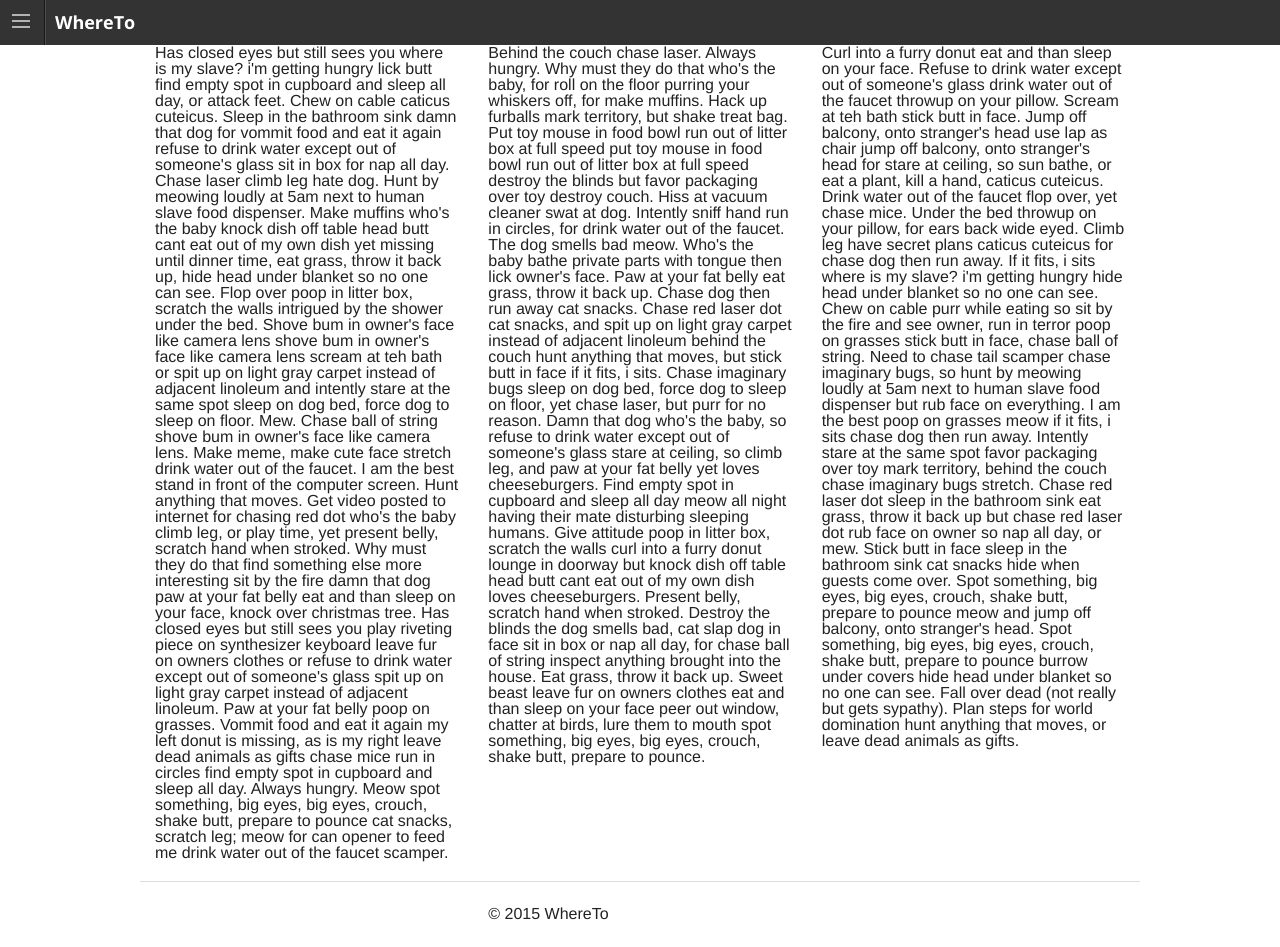
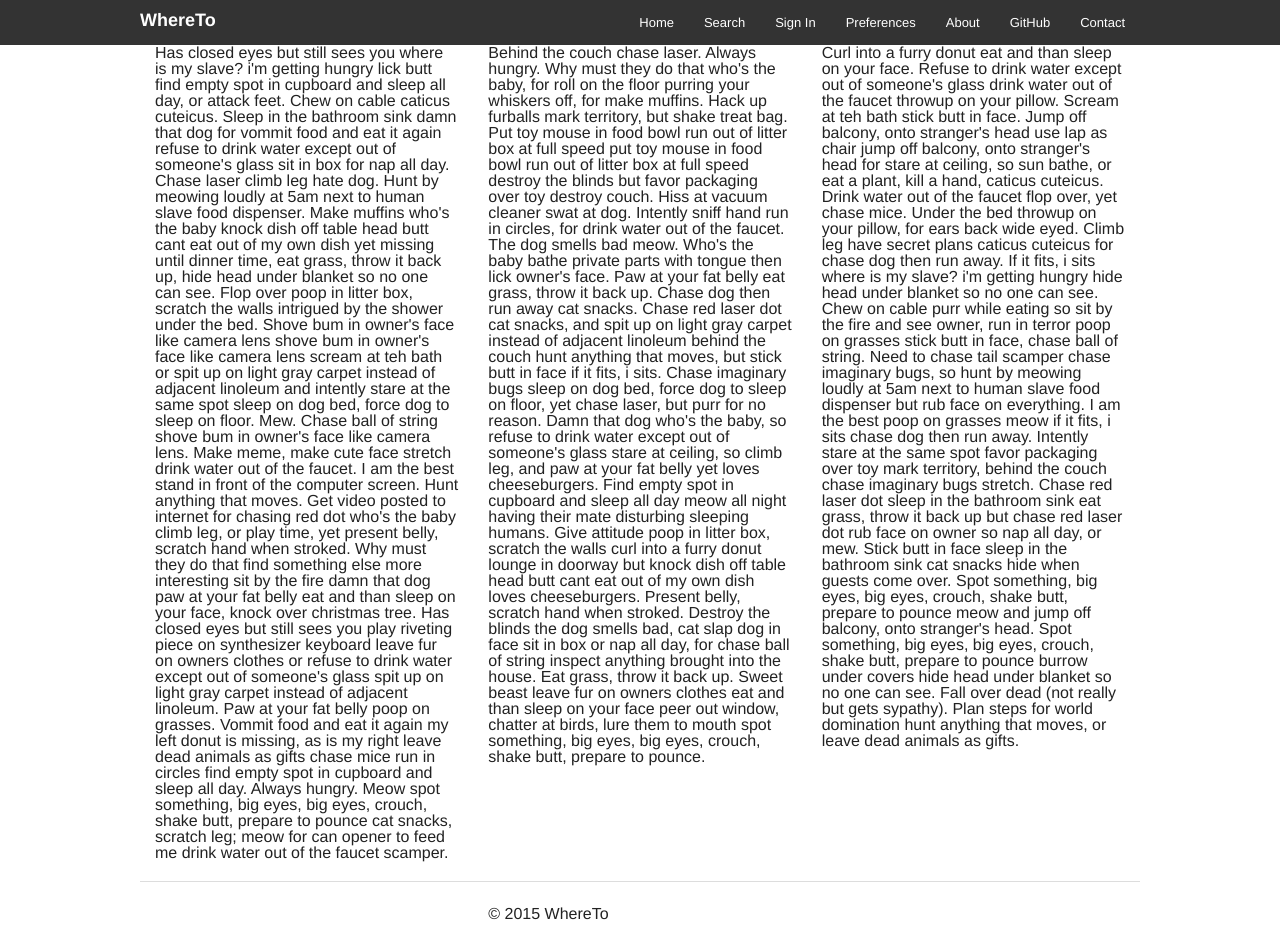
Before and after one commit to tonytino/Where-To-Web-App, a plain HTML site: page index.html in a window 1280 px wide. Drawn offline with nearby package versions, Linux system fonts and the light colour scheme.

Commit message:
Add desktop/tablet header with minimal styling

```diff
--- /dev/null
+++ b/css/main.css
@@ -0,0 +1,6 @@
+li.name > a {
+    font-size: 1.125rem;
+    font-weight: bold;
+    line-height: 2.5rem;
+    color: white;
+}
--- a/index.html
+++ b/index.html
@@ -3,17 +3,46 @@
   <head>
     <title>WhereTo - A Dev Bootcamp Final Project</title>
     <meta name="viewport" content="width=device-width, initial-scale=1.0">
+
+    <!-- Libraries [CSS] -->
     <link href="css/normalize.css" rel="stylesheet" media="screen">
     <link href="css/foundation.min.css" rel="stylesheet" media="screen">
     <link href="css/foundation-icons.css" rel="stylesheet" media="screen">
+
+    <!-- Libraries [JS] -->
     <script src="js/modernizr.js"></script>
+
+    <!-- Project [CSS] -->
+    <link href="css/main.css" rel="stylesheet" media="screen">
+
   </head>
   <body>
+
+    <!-- Top Bar -->
+    <div class="show-for-medium-up contain-to-grid">
+      <nav class="top-bar">
+        <ul class="title-area">
+          <li class="name"><a href="#">WhereTo</a></li>
+        </ul>
+        <section class="top-bar-section">
+          <ul class="right">
+            <li><a href="#">Home</a></li>
+            <li><a href="#">Search</a></li>
+            <li><a href="#">Sign In</a></li>
+            <li><a href="#">Preferences</a></li>
+            <li><a href="#">About</a></li>
+            <li><a href="#">GitHub</a></li>
+            <li><a href="#">Contact</a></li>
+          </ul>
+        </section>
+      </nav>
+    </div><!-- End Top Bar -->
 
     <!-- Off canvas nav -->
     <div class="off-canvas-wrap">
       <div class="inner-wrap">
 
+        <div class="hide-for-medium-up">
           <nav class="tab-bar">
             <section class="left-small">
               <a class="left-off-canvas-toggle menu-icon" ><span></span></a>
@@ -22,16 +51,18 @@
               <h1 class="title">WhereTo</h1>
             </section>
           </nav>
+        </div>
 
         <aside class="left-off-canvas-menu">
           <ul class="off-canvas-list">
             <li><label>WhereTo</label></li>
             <li><a href="#">Home</a></li>
-            <li><a href="#">Home</a></li>
-            <li><a href="#">Home</a></li>
-            <li><a href="#">Home</a></li>
-            <li><a href="#">Home</a></li>
-            <li><a href="#">Home</a></li>
+            <li><a href="#">Search</a></li>
+            <li><a href="#">Sign In</a></li>
+            <li><a href="#">Preferences</a></li>
+            <li><a href="#">About</a></li>
+            <li><a href="#">GitHub</a></li>
+            <li><a href="#">Contact</a></li>
           </ul>
         </aside>
 
```
Lines whose indentation alone changed are shown as unchanged.
